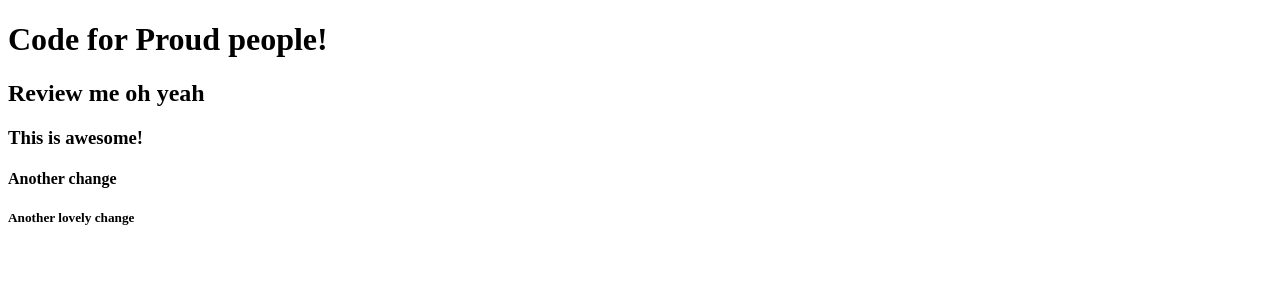
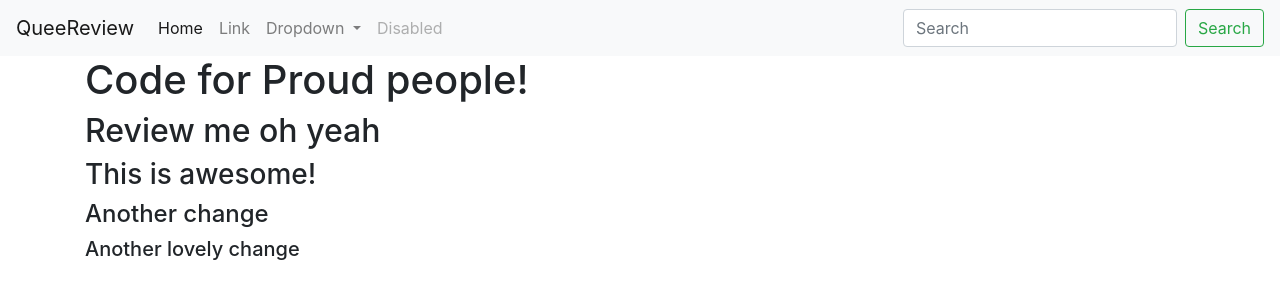
Before and after one commit to Lucy-Glanville-Brown/queereview, a Flask app: page / in a window 1280 px wide. Shown: the top 300 px of the page. Run offline with Flask 2, Linux system fonts and the light colour scheme; some libraries are stand-ins or nearby versions.

Commit message:
Added base.html and basic navbar

```diff
--- /dev/null
+++ b/templates/base.html
@@ -0,0 +1,74 @@
+<!DOCTYPE html>
+<html lang="en">
+<head>
+    <meta charset="UTF-8">
+    <meta http-equiv="X-UA-Compatible" content="IE=edge">
+    <meta name="viewport" content="width=device-width, initial-scale=1.0">
+    <link rel="stylesheet" href="https://cdn.jsdelivr.net/npm/bootstrap@4.6.0/dist/css/bootstrap.min.css" integrity="sha384-B0vP5xmATw1+K9KRQjQERJvTumQW0nPEzvF6L/Z6nronJ3oUOFUFpCjEUQouq2+l" crossorigin="anonymous">
+    <link rel="stylesheet" href="{{ url_for('static', filename='css/style.css') }}" type="text/css">
+    <title>QueeReview</title>
+</head>
+<body>
+    <header>
+        <nav class="navbar navbar-expand-lg navbar-light bg-light">
+            <a class="navbar-brand" href="#">QueeReview</a>
+            <button class="navbar-toggler" type="button" data-toggle="collapse" data-target="#navbarSupportedContent" aria-controls="navbarSupportedContent" aria-expanded="false" aria-label="Toggle navigation">
+              <span class="navbar-toggler-icon"></span>
+            </button>
+
+            <div class="collapse navbar-collapse" id="navbarSupportedContent">
+              <ul class="navbar-nav mr-auto">
+                <li class="nav-item active">
+                  <a class="nav-link" href="#">Home <span class="sr-only">(current)</span></a>
+                </li>
+                <li class="nav-item">
+                  <a class="nav-link" href="#">Link</a>
+                </li>
+                <li class="nav-item dropdown">
+                  <a class="nav-link dropdown-toggle" href="#" id="navbarDropdown" role="button" data-toggle="dropdown" aria-haspopup="true" aria-expanded="false">
+                    Dropdown
+                  </a>
+                  <div class="dropdown-menu" aria-labelledby="navbarDropdown">
+                    <a class="dropdown-item" href="#">Action</a>
+                    <a class="dropdown-item" href="#">Another action</a>
+                    <div class="dropdown-divider"></div>
+                    <a class="dropdown-item" href="#">Something else here</a>
+                  </div>
+                </li>
+                <li class="nav-item">
+                  <a class="nav-link disabled" href="#" tabindex="-1" aria-disabled="true">Disabled</a>
+                </li>
+              </ul>
+              <form class="form-inline my-2 my-lg-0">
+                <input class="form-control mr-sm-2" type="search" placeholder="Search" aria-label="Search">
+                <button class="btn btn-outline-success my-2 my-sm-0" type="submit">Search</button>
+              </form>
+            </div>
+          </nav>
+    </header>
+
+    <section>
+        <!-- flash messages -->
+        {% with messages = get_flashed_messages() %}
+            {% if messages %}
+                {% for message in messages %}
+                    <div class="row">
+                        <h4>{{ message }}</h4>
+                    </div>
+                {% endfor %}
+            {% endif %}
+        {% endwith %}
+    </section>
+
+    <main class="container">
+        {% block content %}
+        {% endblock %}
+    </main>
+
+    <!-- Javascript Files -->
+    <script src="https://code.jquery.com/jquery-3.5.1.slim.min.js" integrity="sha384-DfXdz2htPH0lsSSs5nCTpuj/zy4C+OGpamoFVy38MVBnE+IbbVYUew+OrCXaRkfj" crossorigin="anonymous"></script>
+    <script src="https://cdn.jsdelivr.net/npm/popper.js@1.16.1/dist/umd/popper.min.js" integrity="sha384-9/reFTGAW83EW2RDu2S0VKaIzap3H66lZH81PoYlFhbGU+6BZp6G7niu735Sk7lN" crossorigin="anonymous"></script>
+    <script src="https://cdn.jsdelivr.net/npm/bootstrap@4.6.0/dist/js/bootstrap.min.js" integrity="sha384-+YQ4JLhjyBLPDQt//I+STsc9iw4uQqACwlvpslubQzn4u2UU2UFM80nGisd026JF" crossorigin="anonymous"></script>
+    <script src="{{ url_for('static', filename='js/scripts.js') }}"></script>
+</body>
+</html>
--- a/templates/index.html
+++ b/templates/index.html
@@ -1,18 +1,13 @@
-<!-- Only here for testing purposes and example -->
+{% extends "base.html" %}
 
-<!DOCTYPE html>
-<html lang="en">
-<head>
-    <meta charset="UTF-8">
-    <meta name="viewport" content="width=device-width, initial-scale=1.0">
-    <title>Proud Coders</title>
-</head>
-<body>
+{% block content %}
+
+<section>
     <h1>Code for Proud people!</h1>
     <h2>Review me oh yeah</h2>
     <h3>This is awesome!</h3>
     <h4>Another change</h4>
     <h5>Another lovely change</h5>
+</section>
 
-</body>
-</html>
+{% endblock %}
```
